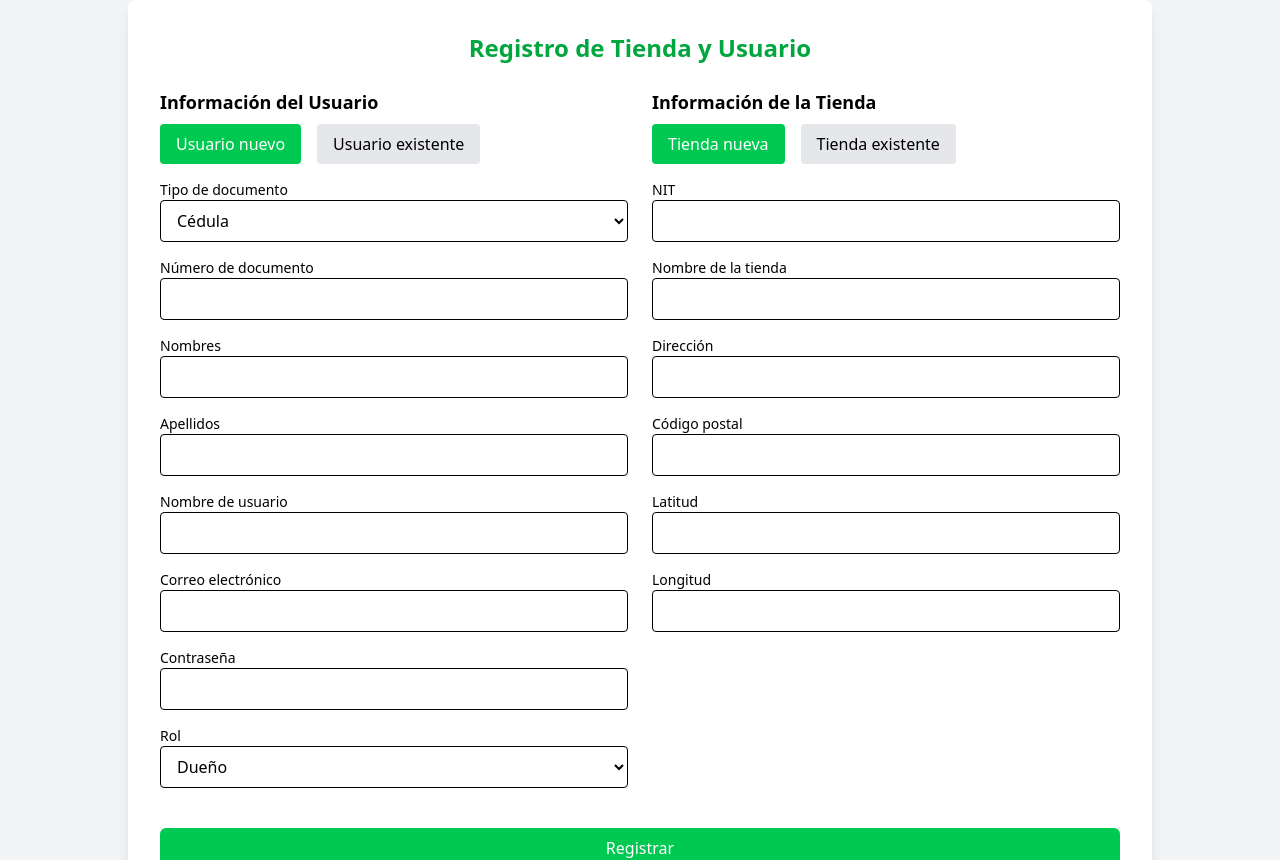
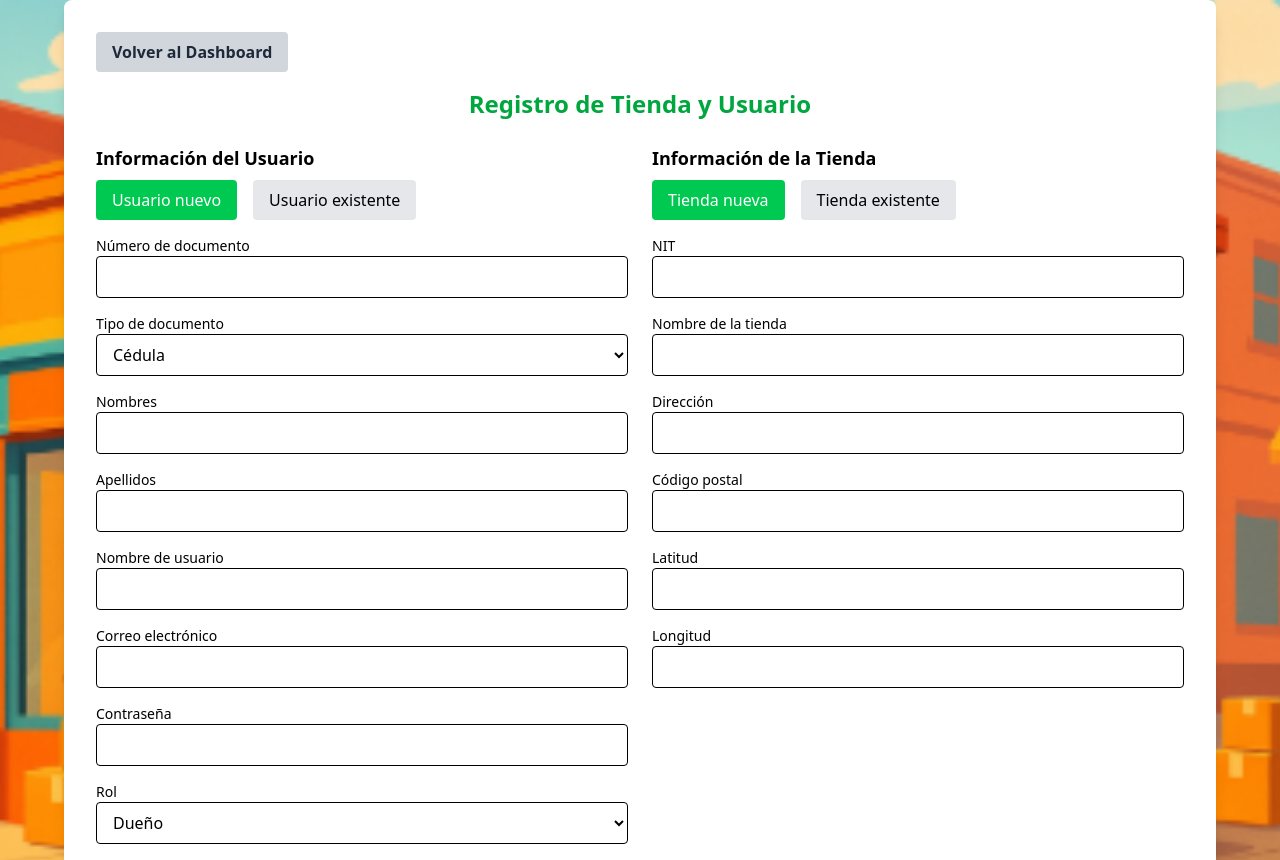
Before and after one commit to PLACES-EQUIPO-7/places-frontend, a React (Vite) app: page /registro in a window 1280 px wide. Shown: the top 860 px of the page. Built offline with nearby package versions, Linux system fonts and the light colour scheme.

Commit message:
actualizando registro
actualice el codigo de registro y borre algo que no se usa

```diff
--- a/src/pages/RegisterPage.jsx
+++ /dev/null
@@ -1,17 +0,0 @@
-import Register from "../components/Register";
-
-const RegisterPage = () => {
-  return (
-    <div
-      className="min-h-screen bg-center bg-cover flex items-center justify-center relative"
-      style={{ backgroundImage: 'url(/src/assets/mi-fondo.jpg)' }}
-    >
-      <div className="absolute inset-0 bg-black/50"></div>
-      <div className="relative bg-white/90 backdrop-blur-md p-8 rounded-2xl shadow-xl w-full max-w-4xl mx-4">
-        <Register />
-      </div>
-    </div>
-  );
-};
-
-export default RegisterPage;
--- a/src/pages/Registro.jsx
+++ b/src/pages/Registro.jsx
@@ -1,5 +1,6 @@
 import { useState } from "react";
 import { useNavigate } from "react-router-dom";
+import fondo from "../assets/mi-fondo.jpg";
 
 function Registro() {
   const [isNewUser, setIsNewUser] = useState(true);
@@ -12,7 +13,7 @@ function Registro() {
   const [userName, setUserName] = useState("");
   const [email, setEmail] = useState("");
   const [password, setPassword] = useState("");
-  const [rol, setRol] = useState("PLACE_OWNER");
+  const [rol, setRol] = useState("PLACES_OWNER");
 
   const [placeName, setPlaceName] = useState("");
   const [nit, setNit] = useState("");
@@ -43,7 +44,7 @@ function Registro() {
             email,
             password,
           }
-        : { dni, dni_type: dniType },
+        : { dni },
       place: isNewPlace
         ? {
             name: placeName,
@@ -59,7 +60,7 @@ function Registro() {
 
     try {
       const token = localStorage.getItem("token");
-      const response = await fetch("http://3.148.27.206/api/places", {
+      const response = await fetch("http://3.148.27.206/api/places/register/user-place", {
         method: "POST",
         headers: {
           "Content-Type": "application/json",
@@ -79,8 +80,18 @@ function Registro() {
   };
 
   return (
-    <div className="min-h-screen bg-gray-100 flex items-center justify-center">
-      <div className="bg-white p-8 rounded-lg shadow-lg w-full max-w-5xl">
+    <div
+      className="min-h-screen bg-cover bg-center flex items-center justify-center"
+      style={{ backgroundImage: `url(${fondo})` }}
+    >
+      <div className="bg-white bg-opacity-90 p-8 rounded-lg shadow-lg w-full max-w-6xl">
+        <button
+          onClick={() => navigate("/dashboard")}
+          className="mb-4 bg-gray-300 hover:bg-gray-400 text-gray-800 font-semibold py-2 px-4 rounded"
+        >
+          Volver al Dashboard
+        </button>
+
         <h2 className="text-2xl font-bold text-center text-green-600 mb-6">
           Registro de Tienda y Usuario
         </h2>
@@ -89,7 +100,7 @@ function Registro() {
 
         <form onSubmit={handleRegistro}>
           <div className="flex flex-col md:flex-row gap-6">
-            {/* Sección Usuario */}
+            {/* Usuario */}
             <div className="w-full md:w-1/2">
               <h3 className="text-lg font-semibold mb-2">Información del Usuario</h3>
               <div className="flex gap-4 mb-4">
@@ -98,20 +109,20 @@ function Registro() {
               </div>
 
               <div className="mb-4">
-                <label className="block text-sm font-medium">Tipo de documento</label>
-                <select value={dniType} onChange={(e) => setDniType(e.target.value)} className="w-full border rounded px-3 py-2">
-                  <option value="cc">Cédula</option>
-                  <option value="ti">Tarjeta de Identidad</option>
-                  <option value="ce">Cédula de Extranjería</option>
-                </select>
-              </div>
-              <div className="mb-4">
                 <label className="block text-sm font-medium">Número de documento</label>
                 <input type="text" value={dni} onChange={(e) => setDni(e.target.value)} className="w-full border rounded px-3 py-2" />
               </div>
 
               {isNewUser && (
                 <>
+                  <div className="mb-4">
+                    <label className="block text-sm font-medium">Tipo de documento</label>
+                    <select value={dniType} onChange={(e) => setDniType(e.target.value)} className="w-full border rounded px-3 py-2">
+                      <option value="cc">Cédula</option>
+                      <option value="ti">Tarjeta de Identidad</option>
+                      <option value="ce">Cédula de Extranjería</option>
+                    </select>
+                  </div>
                   <div className="mb-4">
                     <label className="block text-sm font-medium">Nombres</label>
                     <input type="text" value={firstName} onChange={(e) => setFirstName(e.target.value)} className="w-full border rounded px-3 py-2" />
@@ -137,13 +148,13 @@ function Registro() {
               <div className="mb-4">
                 <label className="block text-sm font-medium">Rol</label>
                 <select value={rol} onChange={(e) => setRol(e.target.value)} className="w-full border rounded px-3 py-2">
-                  <option value="PLACE_OWNER">Dueño</option>
+                  <option value="PLACES_OWNER">Dueño</option>
                   <option value="PLACE_EMPLOYEE">Trabajador</option>
                 </select>
               </div>
             </div>
 
-            {/* Sección Tienda */}
+            {/* Tienda */}
             <div className="w-full md:w-1/2">
               <h3 className="text-lg font-semibold mb-2">Información de la Tienda</h3>
               <div className="flex gap-4 mb-4">
```
